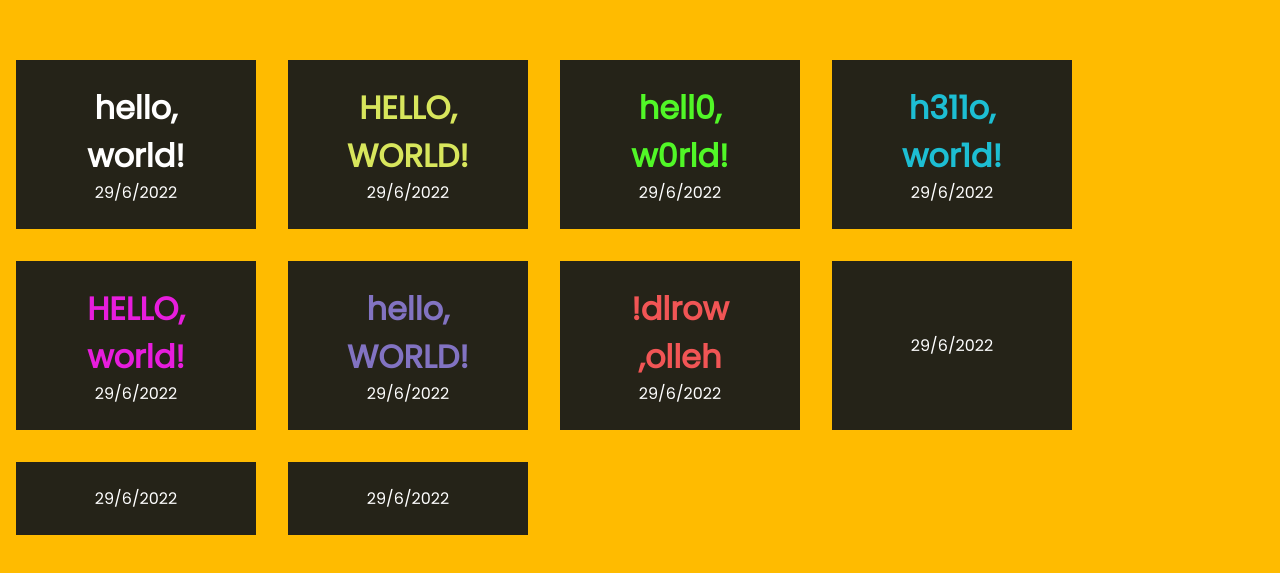
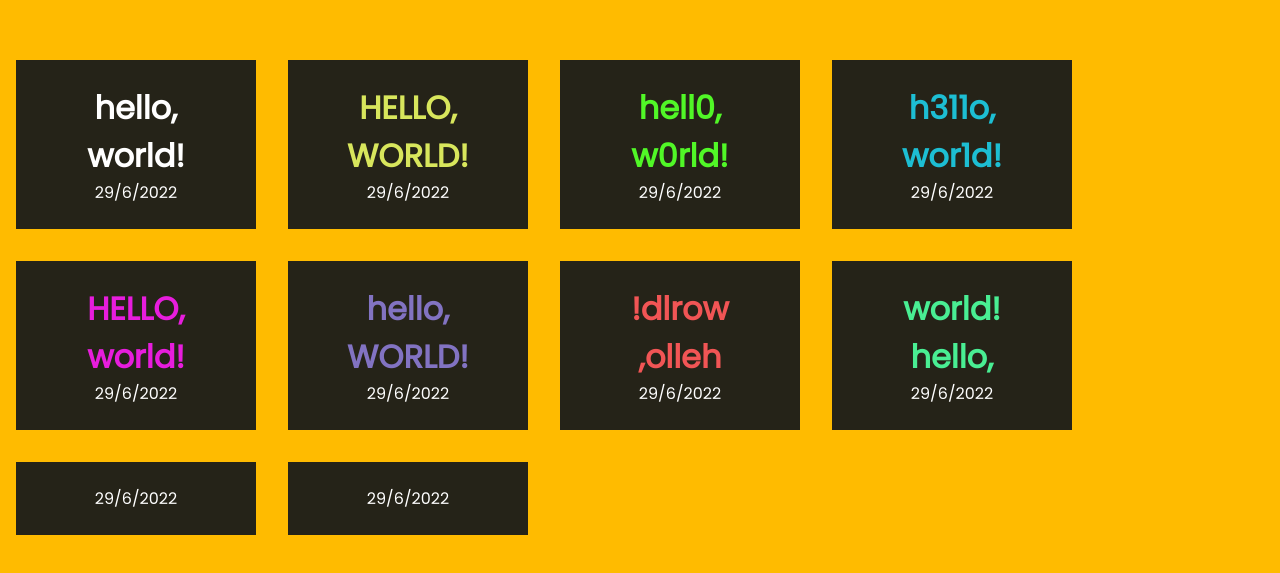
Before and after one commit to MichelangeloCali/repositorio-treino-classroom-acct, a React (Create React App) app in the folder Modulo-2/introducao-ao-react/: page / in a window 1280 px wide. Shown: the part 103-676 px from the top of the page. Built offline with nearby package versions, Linux system fonts and the light colour scheme.

Commit message:
eighth component

```diff
--- a/Modulo-2/introducao-ao-react/src/App.js
+++ b/Modulo-2/introducao-ao-react/src/App.js
@@ -16,7 +16,10 @@ function App({ name, color }) {
       <HelloWorld name={text.replace("hello", "HELLO")} color="#e71ddd" />
       <HelloWorld name={text.replace("world", "WORLD")} color="#8273c2" />
       <HelloWorld name={text.split("").reverse().join("")} color="#f15555" />
-      <HelloWorld />
+      <HelloWorld
+        name={text.split("hello,").reverse("world").join(" hello,")}
+        color="#49ee93"
+      />
       <HelloWorld />
       <HelloWorld />
     </div>
```
